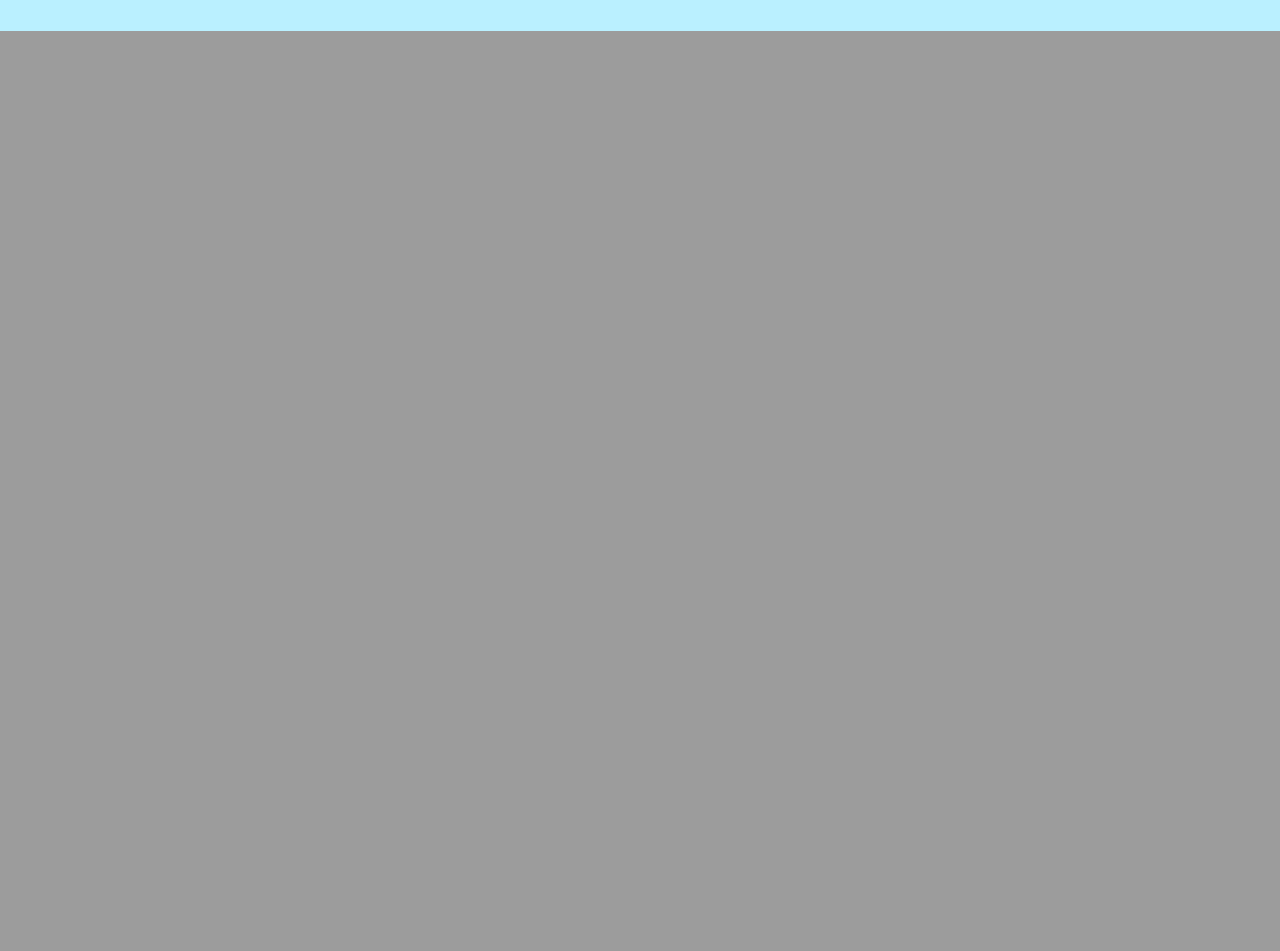
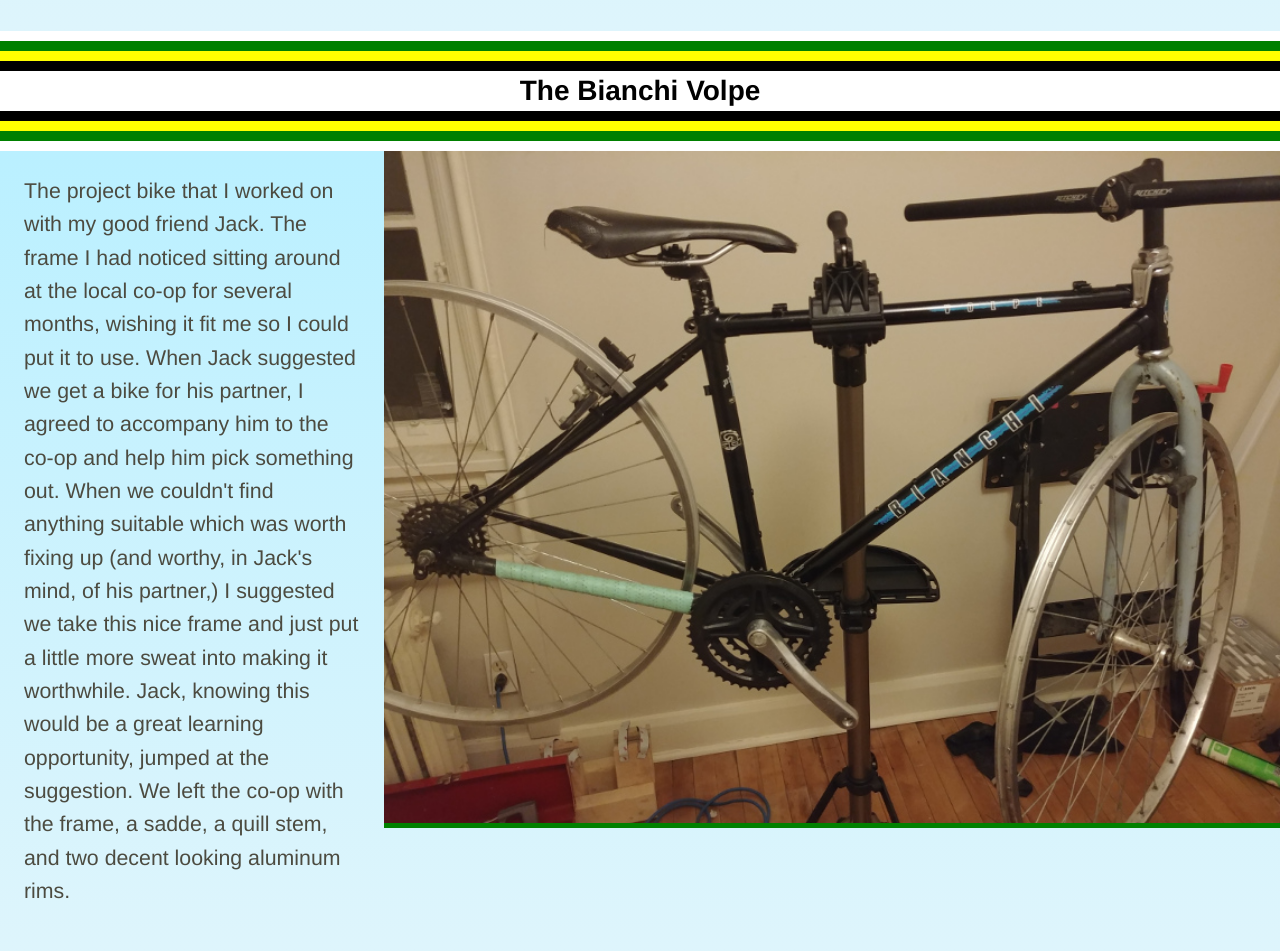
Before and after one commit to rowan-maclachlan/rowansbike, a PHP site: page / in a window 1280 px wide. Shown: the part 4449-5400 px from the top of the page. Before the commit the page ends 4480 px from the top, so only its background shows below. Run offline with PHP 8.4, Linux system fonts and the light colour scheme; some web fonts are replaced.

Commit message:
More updates

```diff
--- a/bikes/beekay-mirage.html
+++ b/bikes/beekay-mirage.html
@@ -15,6 +15,7 @@
       <a class="bike-nav" href="../bikes/cambio-rino.html">Cambio Rino</a>
       <a class="bike-nav" href="../bikes/beekay-mirage.html">Beekay Mirage</a>
       <a class="bike-nav" href="../bikes/nova.html">Nova</a>
+      <a class="bike-nav" href="../bikes/bianchi.html">Bianchi Volpe</a>
       <a id="tour" class="bike-nav" href="./tour/tour.html">The Tour</a>
     </nav>
 
@@ -27,7 +28,7 @@
     </div>
 
     <div class=intro_image>
-      <img src="../resources/photos/beekay.full.jpg">
+      <img src="../resources/photos/beekay/beekay.full.jpg">
     </div>
 
     <div class="dividor-top"></div>
--- a/bikes/cambio-rino.html
+++ b/bikes/cambio-rino.html
@@ -15,6 +15,7 @@
       <a class="bike-nav" href="../bikes/cambio-rino.html">Cambio Rino</a>
       <a class="bike-nav" href="../bikes/beekay-mirage.html">Beekay Mirage</a>
       <a class="bike-nav" href="../bikes/nova.html">Nova</a>
+      <a class="bike-nav" href="../bikes/bianchi.html">Bianchi Volpe</a>
       <a id="tour" class="bike-nav" href="./tour/tour.html">The Tour</a>
     </nav>
 
@@ -27,7 +28,7 @@
     </div>
 
     <div class=intro_image>
-      <img src="../resources/photos/cambio.full.jpg">
+      <img src="../resources/photos/cambio/cambio.full.jpg">
     </div>
 
     <div class="dividor-top"></div>
--- a/bikes/khs-alite.html
+++ b/bikes/khs-alite.html
@@ -15,6 +15,7 @@
       <a class="bike-nav" href="../bikes/cambio-rino.html">Cambio Rino</a>
       <a class="bike-nav" href="../bikes/beekay-mirage.html">Beekay Mirage</a>
       <a class="bike-nav" href="../bikes/nova.html">Nova</a>
+      <a class="bike-nav" href="../bikes/bianchi.html">Bianchi Volpe</a>
       <a id="tour" class="bike-nav ml-auto" href="./tour/tour.html">The Tour</a>
     </nav>
 
@@ -27,7 +28,7 @@
     </div>
 
     <div class=intro_image>
-      <img src="../resources/photos/khs.full.jpg">
+      <img src="../resources/photos/khs/khs.full.jpg">
     </div>
 
     <div class="dividor-top"></div>
--- a/bikes/nova.html
+++ b/bikes/nova.html
@@ -15,6 +15,7 @@
       <a class="bike-nav" href="../bikes/cambio-rino.html">Cambio Rino</a>
       <a class="bike-nav" href="../bikes/beekay-mirage.html">Beekay Mirage</a>
       <a class="bike-nav" href="../bikes/nova.html">Nova</a>
+      <a class="bike-nav" href="../bikes/bianchi.html">Bianchi Volpe</a>
       <a id="tour" class="bike-nav" href="./tour/tour.html">The Tour</a>
     </nav>
 
@@ -27,7 +28,7 @@
     </div>
 
     <div class=intro_image>
-      <img src="../resources/photos/beekay.full.jpg">
+      <img src="../resources/photos/nova/nova.full.jpg">
     </div>
 
     <div class="dividor-top"></div>
--- a/index.html
+++ b/index.html
@@ -33,6 +33,7 @@
       <a class="bike-nav" href="./bikes/cambio-rino.html">Cambio Rino</a>
       <a class="bike-nav" href="./bikes/beekay-mirage.html">Beekay Mirage</a>
       <a class="bike-nav" href="./bikes/nova.html">Nova</a>
+      <a class="bike-nav" href="./bikes/bianchi.html">Bianchi Volpe</a>
       <a id="tour" class="bike-nav" href="./tour/tour.html">The Tour</a>
     </nav>
 
@@ -43,6 +44,9 @@
           <span style="font-family:'Liberty Island'">ROWAN'S BIKES</span>
         </h1>
         <div id="dividor-bottom-title"></div>
+        <div id="catchphrase">
+          <p>The trials and tribulations of an amateur bike-mechanic/web-programmer.</p>
+        </div>
       </div>
     </div>
 
@@ -58,7 +62,7 @@
       <!-- bike image... -->
       <div class="bike-image">
         <a href="bikes/khs-alite.html">
-          <img src="resources/photos/khs.close.jpg"
+          <img src="resources/photos/khs/khs.close.jpg"
                title="The KHS Alite 100"
                alt="A photo of the KHS Alite 100.">
         </a>
@@ -76,7 +80,7 @@
       <!-- bike image... -->
       <div class="bike-image">
         <a href="bikes/cambio-rino.html">
-          <img src="resources/photos/cambio.close.jpg"
+          <img src="resources/photos/cambio/cambio.close.jpg"
                title="The Cambio Rino"
                alt="A photo of the Cambio Rino bicycle.">
         </a>
@@ -94,7 +98,7 @@
       <!-- bike image... -->
       <div class="bike-image">
         <a href="bikes/cambio-rino.html">
-          <img src="resources/photos/beekay.close.jpg"
+          <img src="resources/photos/beekay/beekay.close.jpg"
                title="The Cambio Rino"
                alt="A photo of the Beekay Mirage bicycle.">
         </a>
@@ -111,10 +115,26 @@
       </div>
       <!-- bike image... -->
       <div class="bike-image">
-        <a href="bikes/cambio-rino.html">
-          <img src="resources/photos/cambio.close.jpg"
+        <a href="bikes/nova.html">
+          <img src="resources/photos/nova/nova.close.jpg"
                title="The Nova"
                alt="A photo of the Nova bicycle.">
+        </a>
+      </div>
+    </div>
+
+    <div class=dividor-top></div>
+    <h2>The Bianchi Volpe</h2>
+    <div class=dividor-bottom></div>
+    <div class="bike" id="bianchi">
+      <div class="bike-content">
+        <p>The project bike that I worked on with my good friend Jack.  The frame I had noticed sitting around at the local co-op for several months, wishing it fit me so I could put it to use.  When Jack suggested we get a bike for his partner, I agreed to accompany him to the co-op and help him pick something out.  When we couldn't find anything suitable which was worth fixing up (and worthy, in Jack's mind, of his partner,) I suggested we take this nice frame and just put a little more sweat into making it worthwhile.  Jack, knowing this would be a great learning opportunity, jumped at the suggestion.  We left the co-op with the frame, a sadde, a quill stem, and two decent looking aluminum rims.</p>
+      </div>
+      <div class="bike-image">
+        <a href="bikes/bianchi.html">
+          <img src="resources/photos/bianchi/bianchi_in_stand.01.jpg"
+               title="The Bianchi Volpe"
+               alt="A photo of the unfinished Bianchi Volpe in a workstand.">
         </a>
       </div>
     </div>
--- a/style/main.css
+++ b/style/main.css
@@ -13,6 +13,10 @@
          url('../resources/fonts/libertyislandlaserital-webfont.tff') format('tff');
     font-weight: normal;
     font-style: normal;
+}
+
+@media only screen and (min-width: 600px) { /* For tablets and desktops */
+
 }
 
 html{
@@ -97,6 +101,10 @@ nav a:hover {
 
 /*** TITLE BEGIN ***/
 #title-page {
+  background-image: linear-gradient(to bottom right,
+      red 25%,
+      #f27629 50%,
+      red);
   height: 100vh; /* To compensate for fixed nav menu */
   width: 100%;
   display: flex;
@@ -150,6 +158,22 @@ nav a:hover {
     white 75%
   );
 }
+
+#catchphrase {
+  width: 100%;
+  height: 100%;
+}
+
+#catchphrase p {
+    padding-top: 120px;
+    padding-bottom: 0px;
+    margin: auto;
+    height: 100%;
+    width: 100%;
+    color: rgb(50, 50, 50);
+    font-size: 18pt;
+    text-align: center;
+}
 /*** TITLE END ***/
 
 /*** BIKE HEADER START ***/
@@ -196,44 +220,47 @@ div.dividor-bottom {
 }
 /*** BIKE HEADER END ***/
 
+/* Needs to have a max height of the largest that the image can get on the screen. */
 div.bike {
+  width: 100%;
+  height: 100vh;
+  background: linear-gradient(
+    to bottom,
+    #baf0ff,
+    #def5fc
+  );
   background-color: #baf0ff; /* baby blue */
-  height: 100vh; /* To compensate for fixed nav menu */
-  min-height: 100vh; /* Needs a good absolute minimum height */
   /* For scroll snapping... */
   scroll-snap-type: y mandatory;
-  scroll-padding: -var(--navbar_height, 175px); /* compensate for header */
+  scroll-padding: -var(--navbar_height, 175px); /* compensate for fixed header */
   /* Snap to the top of the div, minus navbar height */
   scroll-snap-align: start;
-  /* For filling with the image */
-  resize: both;
-  margin: 0;
-  padding: 0;
 }
 
+/* Needs to have a max height of 100% of its container */
 div.bike div.bike-content {
-    font-size: 14pt;
-    color: #4c4b4b; /* grey */
+    width: calc(30%);
+    min-width: 320px;
+    height: 100%;
+    float: left;
+    padding: 24px;
+    font-size: 16pt;
+    color: #4c4b40; /* grey */
     line-height: 25pt;
-    width: 20%;
-    display: inline-block;
-    float: left;
-    padding: 15px;
     text-overflow: ellipsis;
     /* Required for text-overflow to do anything */
     overflow: hidden;
 }
 
-/* To center the image of the bike */
+/* max height of whatever the image it contains can be scaled to while maintaining its inline positioning with the bike content to its left (or right in the future).  This content to the left must take at last 260 px, or 25% of the screen, whichever is most.  Because the image scales proportionately, we would like this to occur at the moment that the content and image next to each other become longer in the horizontal axis */
 div.bike div.bike-image {
-  height: 100%;
-  width: 80%;
-  display: inline-block;
+  background-color: green;
+  width: 70%;
   float: right;
+  resize: none;
 }
 
 div.bike-image img {
-    height: auto;
-    max-height: 100vh;
-    width: 100%;
+  height: auto;
+  width: 100%;
 }
```
Also changed, not shown: resources/photos/bianchi/bianchi_in_stand.01.jpg, resources/photos/nova/nova_bb.jpg, 2 other files.
